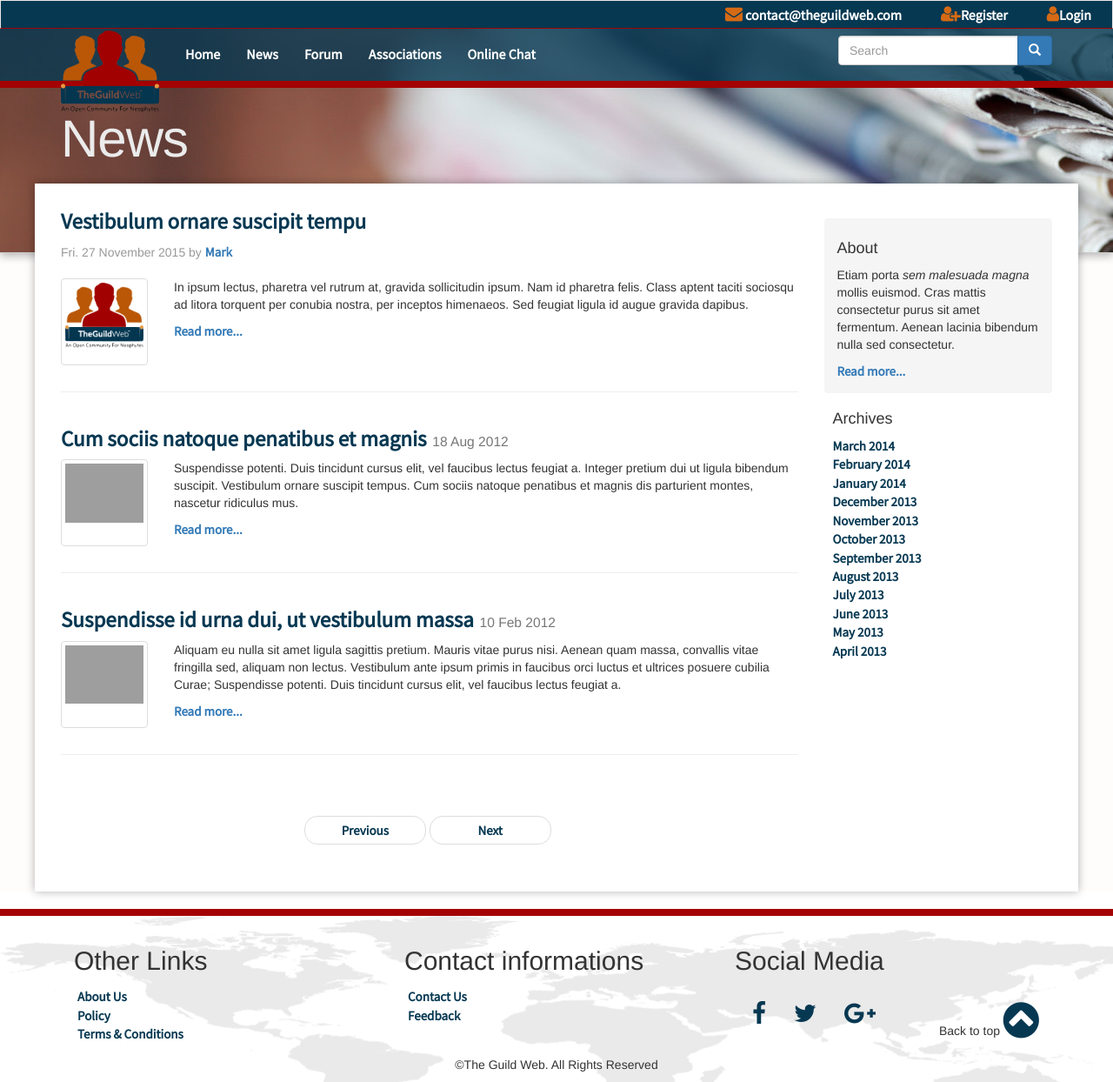
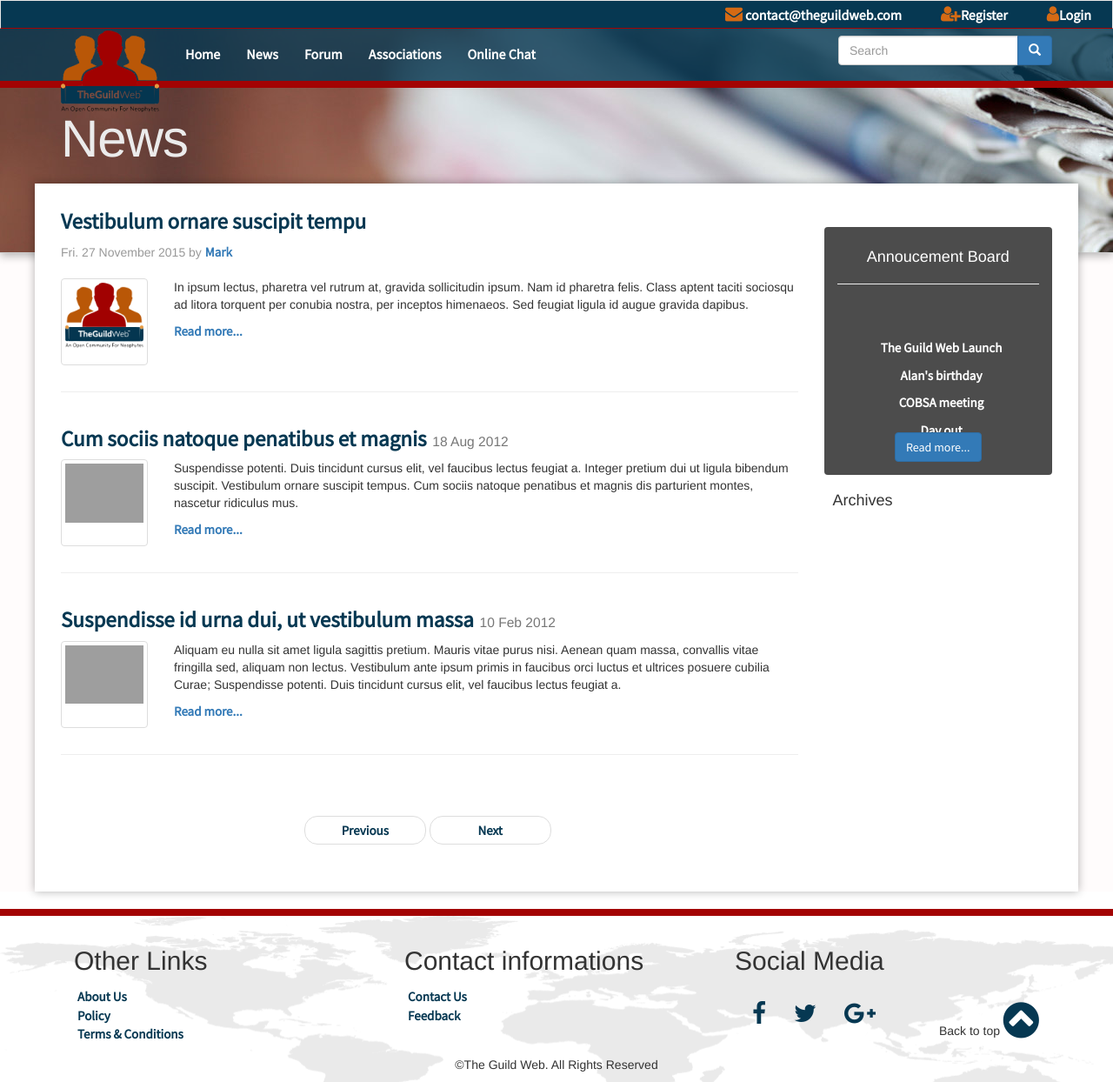
Before and after one commit to ZwaConnection/TheGuildWeb, a Django app: page /news/ in a window 1280 px wide. Shown: the whole page at 87% size. Run offline with Django 3.2, Linux system fonts and the light colour scheme; parts of the project's set-up code (start-up, migrations or seed data) failed here and were passed over; some libraries are stand-ins or nearby versions; grey boxes are pictures that could not be loaded.

Commit message:
Announce board update

```diff
--- a/apps/main/static/css/custom.css
+++ b/apps/main/static/css/custom.css
@@ -376,14 +376,43 @@ a-color li{
     }
     /*Annoucement board*/
 #board{
-    padding-top: 40px;
+    margin-top: 50px;
+    background-color: rgba(0, 0, 0, 0.7);
+    color: white;
+    text-align: center;
 }
 #ann_title{
     width: 40%;
 }
-#ann_other{
+#ads{
+    overflow: hidden;
+    width: 240px;
+    height: 150px;
+}
+#ads a,
+#ads p {
+    color: #ffff;
+    position: relative;
+    -webkit-animation: mymove 5s infinite;  /* Safari 4.0 - 8.0 */
+    -webkit-animation-timing-function: ease-in-out;
+    animation: mymove 5s infinite;
+    animation-timing-function: ease-in-out;
+}
+#board:hover {
+    -webkit-animation-play-state: paused; /* Safari 4.0 - 8.0 */
+    animation-play-state: paused;
+}
+/* Safari 4.0 - 8.0 */
+@-webkit-keyframes mymove {
+    from {top: 0px;}
+    to {top: 100px;}
+}
 
+@keyframes mymove {
+    from {top: 0px;}
+    to {top: 100px;}
 }
+
 /*Login page Design*/
 
 .form-signin {
--- a/apps/main/templates/app/announcement_board.html
+++ b/apps/main/templates/app/announcement_board.html
@@ -1,12 +1,19 @@
-<div class="col-lg-3" id="board">
-      <div class="sidebar-module sidebar-module-inset">
-        <h4>About</h4>
-        <p>Etiam porta <em>sem malesuada magna</em> mollis euismod. Cras mattis consectetur purus sit amet fermentum. Aenean lacinia bibendum nulla sed consectetur.</p>
-        <a href="{%url 'main:announcements' %}">Read more...</a>
+<div class="col-lg-3">
+      <div class="sidebar-module sidebar-module-inset" id="board">
+        <h4>Annoucement Board</h4>
+        <hr>
+        <div id="ads">
+            <p><a href="#">The Guild Web Launch</a></p>
+            <p><a href="#">Alan's birthday</a></p>
+            <p><a href="#">COBSA meeting</a></p>
+            <p><a href="#">Day out</a></p>
+            <p><a href="#">The Guild Web Launch</a></p>
+        </div>
+        <a href="{%url 'main:announcements' %}"><button type="button" class="btn btn-primary">Read more...</button></a>
       </div>
       <div class="sidebar-module">
         <h4>Archives</h4>
-        <ol class="list-unstyled">
+        <!-- <ol class="list-unstyled">
           <li><a href="#">March 2014</a></li>
           <li><a href="#">February 2014</a></li>
           <li><a href="#">January 2014</a></li>
@@ -19,7 +26,7 @@
           <li><a href="#">June 2013</a></li>
           <li><a href="#">May 2013</a></li>
           <li><a href="#">April 2013</a></li>
-        </ol>
+        </ol> -->
       </div>
 </div>
       <!-- <div class="sidebar-module">
```
